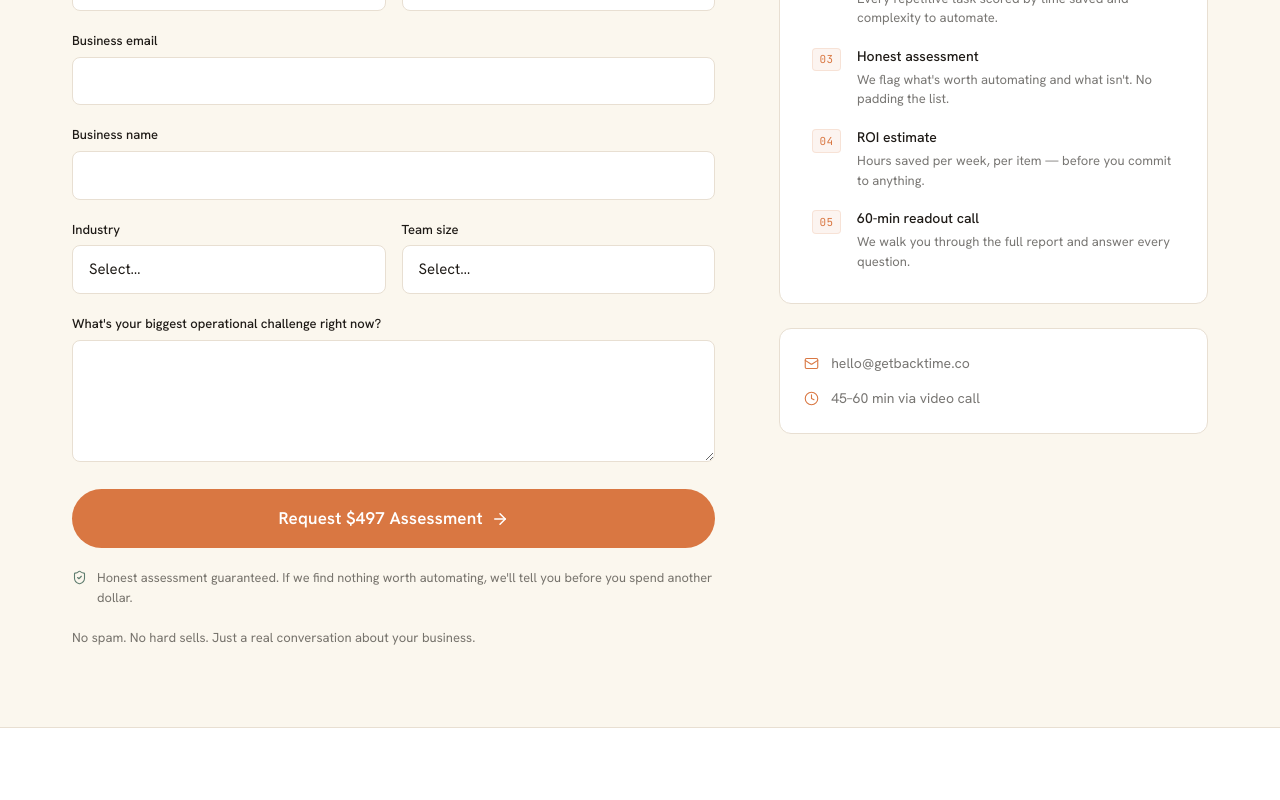
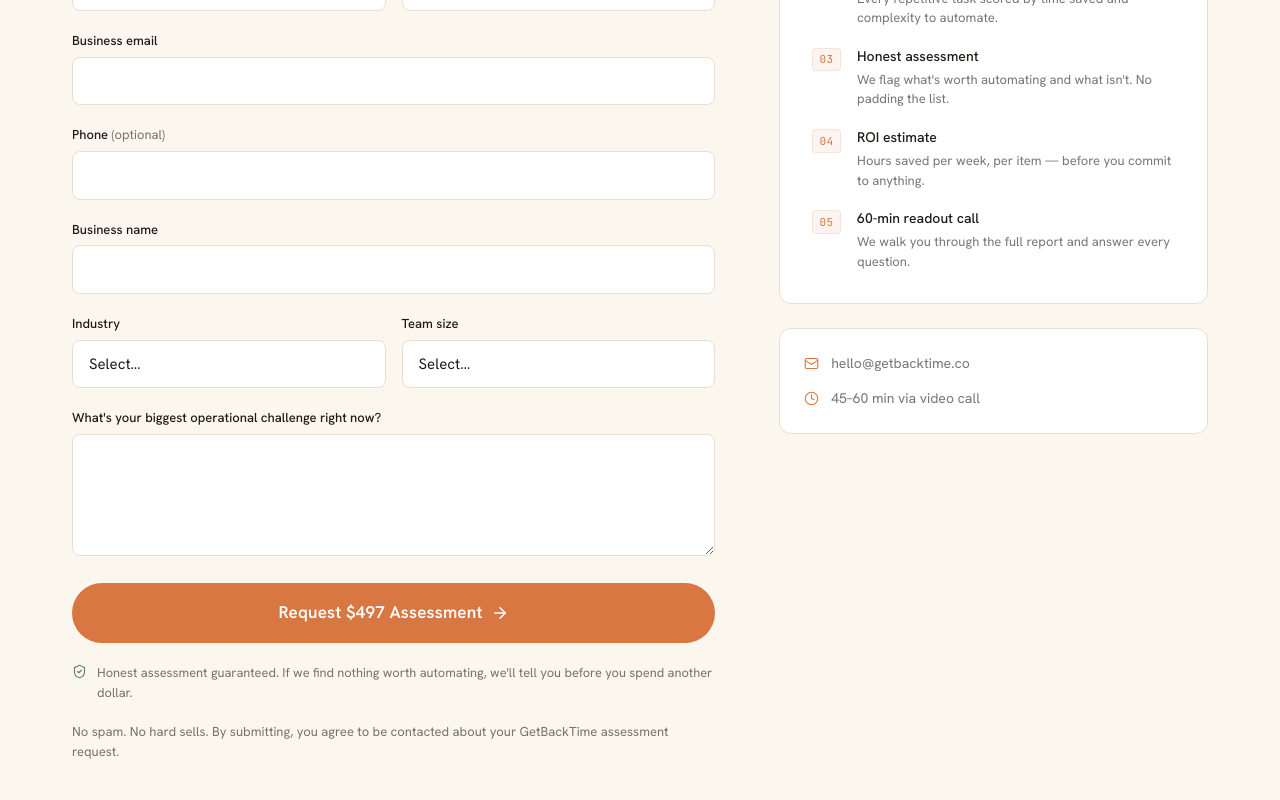
Before and after one commit to frankslabio-art/getbacktime, a Next.js app: page /contact in a window 1280 px wide. Shown: the part 780-1580 px from the top of the page. Built offline with nearby package versions, Linux system fonts and the light colour scheme.

Commit message:
fix: capture GetBackTime contact form metadata

```diff
--- a/app/contact/page.tsx
+++ b/app/contact/page.tsx
@@ -176,11 +176,13 @@ export default function ContactPage() {
                     </div>
                     <h3 style={{ fontFamily: 'var(--font-newsreader)', fontSize: '1.375rem', color: 'var(--gbt-ink)', marginBottom: '0.625rem' }}>Request received.</h3>
                     <p style={{ fontFamily: 'var(--font-hanken)', color: 'var(--gbt-ink-muted)', lineHeight: 1.65, fontSize: '0.9375rem' }}>
-                      We'll be in touch soon to schedule your assessment call.
+                      Thanks — your request is in. We’ll review what you shared and reply as soon as possible.
                     </p>
                   </div>
                 ) : (
                   <form onSubmit={handleSubmit} style={{ display: 'flex', flexDirection: 'column', gap: '1.25rem' }}>
+                    <input type="hidden" name="_subject" value="New GetBackTime assessment request" />
+                    <input type="hidden" name="source" value="getbacktime.org/contact" />
                     <div className="contact-form-row" style={{ display: 'grid', gridTemplateColumns: '1fr 1fr', gap: '1rem' }}>
                       <div>
                         <label style={labelStyle}>First name</label>
@@ -199,6 +201,13 @@ export default function ContactPage() {
                     <div>
                       <label style={labelStyle}>Business email</label>
                       <input required type="email" name="email" style={inputStyle}
+                        onFocus={e => e.target.style.borderColor = 'var(--gbt-brand-amber)'}
+                        onBlur={e => e.target.style.borderColor = 'var(--gbt-hairline)'} />
+                    </div>
+
+                    <div>
+                      <label style={labelStyle}>Phone <span style={{ color: 'var(--gbt-ink-muted)', fontWeight: 400 }}>(optional)</span></label>
+                      <input type="tel" name="phone" style={inputStyle}
                         onFocus={e => e.target.style.borderColor = 'var(--gbt-brand-amber)'}
                         onBlur={e => e.target.style.borderColor = 'var(--gbt-hairline)'} />
                     </div>
@@ -267,8 +276,8 @@ export default function ContactPage() {
                       </p>
                     </div>
 
-                    <p style={{ fontFamily: 'var(--font-hanken)', fontSize: '0.8125rem', color: 'var(--gbt-ink-muted)' }}>
-                      No spam. No hard sells. Just a real conversation about your business.
+                    <p style={{ fontFamily: 'var(--font-hanken)', fontSize: '0.8125rem', color: 'var(--gbt-ink-muted)', lineHeight: 1.55 }}>
+                      No spam. No hard sells. By submitting, you agree to be contacted about your GetBackTime assessment request.
                     </p>
                   </form>
                 )}
```
